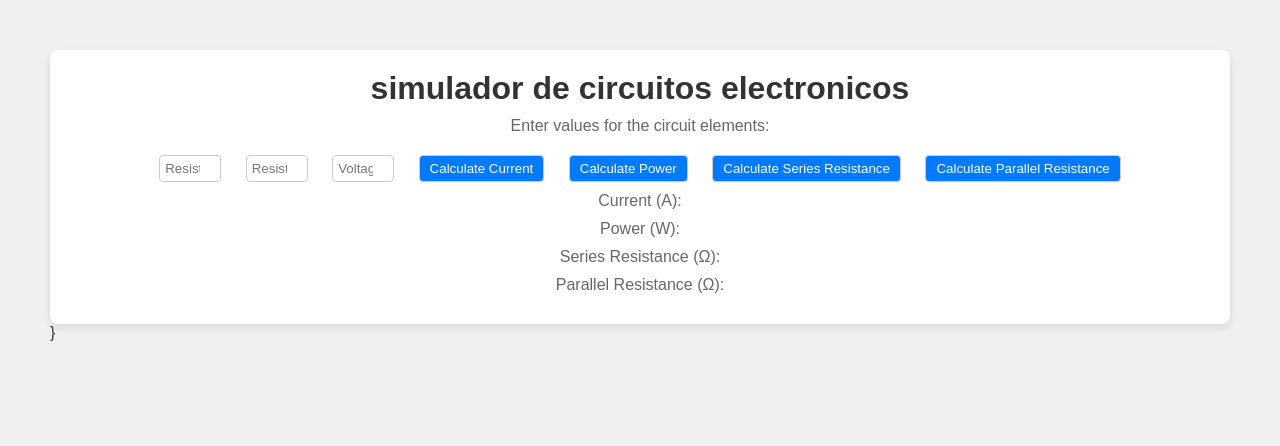
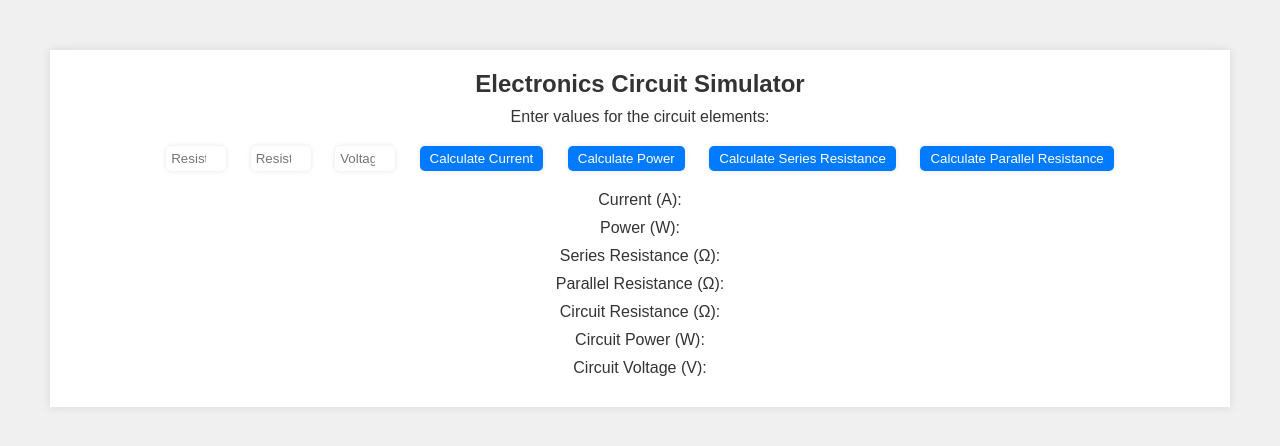
Before and after one commit to an1honymd/Programas-Rapidos, a plain HTML site: page Fisica.html in a window 1280 px wide. Drawn offline with Linux system fonts and the light colour scheme.

Commit message:
Segundo  cambio

```diff
--- a/Fisica.html
+++ b/Fisica.html
@@ -7,60 +7,49 @@
       font-family: Arial, sans-serif;
       margin: 50px;
       background-color: #f0f0f0;
-      color: #333333;
+      color: #333;
     }
     .simulator {
       text-align: center;
-      background-color: #ffffff;
+      background-color: #fff;
       padding: 20px;
-      border-radius: 8px;
-      box-shadow: 0 4px 8px rgba(0, 0, 0, 0.1);
+      box-shadow: 0 0 10px rgba(0,0,0,0.1);
     }
-
-
-
-
     .simulator input[type="number"] {
       width: 50px;
-      margin: 10px 10px 0 10px;
+      margin: 10px;
       padding: 5px;
-      border: 1px solid #cccccc;
-      border-radius: 4px;
+      box-shadow: 0 0 5px rgba(0,0,0,0.1);
+      border: none;
+      border-radius: 5px;
     }
-
-
-
     .simulator button {
-      margin: 10px 10px 0 10px;
+      margin: 10px;
       padding: 5px 10px;
-      border: 1px solid #cccccc;
-      border-radius: 4px;
+      box-shadow: 0 0 5px rgba(0,0,0,0.1);
+      border: none;
+      border-radius: 5px;
       background-color: #007bff;
-      color: #ffffff;
+      color: #fff;
       cursor: pointer;
     }
-
-
-
-
-
-
     .simulator button:hover {
       background-color: #0056b3;
     }
     p {
       margin: 10px;
-      color: #666666;
+      font-size: 16px;
     }
     h1 {
       margin: 0;
-      color: #333333;
+      font-size: 24px;
+      color: #333;
     }
   </style>
 </head>
 <body>
   <div class="simulator">
-    <h1>simulador de circuitos electronicos</h1>
+    <h1>Electronics Circuit Simulator</h1>
     <p>Enter values for the circuit elements:</p>
     <input type="number" id="resistor1" placeholder="Resistor 1 (Ω)">
     <input type="number" id="resistor2" placeholder="Resistor 2 (Ω)">
@@ -73,6 +62,9 @@
     <p>Power (W): <span id="power"></span></p>
     <p>Series Resistance (Ω): <span id="seriesResistance"></span></p>
     <p>Parallel Resistance (Ω): <span id="parallelResistance"></span></p>
+    <p>Circuit Resistance (Ω): <span id="circuitResistance"></span></p>
+    <p>Circuit Power (W): <span id="circuitPower"></span></p>
+    <p>Circuit Voltage (V): <span id="circuitVoltage"></span></p>
   </div>
 
   <script>
@@ -83,6 +75,9 @@
       const totalResistance = resistance1 + resistance2;
       const current = voltage / totalResistance;
       document.getElementById("current").innerText = current;
+      document.getElementById("circuitResistance").innerText = totalResistance;
+      document.getElementById("circuitPower").innerText = voltage * current;
+      document.getElementById("circuitVoltage").innerText = voltage;
     }
     function calculatePower() {
       const resistance = document.getElementById("resistor1").value;
@@ -90,24 +85,22 @@
       const current = document.getElementById("current").innerText;
       const power = voltage * current;
       document.getElementById("power").innerText = power;
+      document.getElementById("circuitPower").innerText = power;
     }
     function calculateSeriesResistor() {
       const resistance1 = document.getElementById("resistor1").value;
       const resistance2 = document.getElementById("resistor2").value;
       const seriesResistance = resistance1 + resistance2;
       document.getElementById("seriesResistance").innerText = seriesResistance;
+      document.getElementById("circuitResistance").innerText = seriesResistance;
     }
     function calculateParallelResistor() {
       const resistance1 = document.getElementById("resistor1").value;
       const resistance2 = document.getElementById("resistor2").value;
       const parallelResistance = (resistance1 * resistance2) / (resistance1 + resistance2);
       document.getElementById("parallelResistance").innerText = parallelResistance;
+      document.getElementById("circuitResistance").innerText = parallelResistance;
     }
   </script>
 </body>
 </html>
-
-    }
-  </script>
-</body>
-</html>
```
